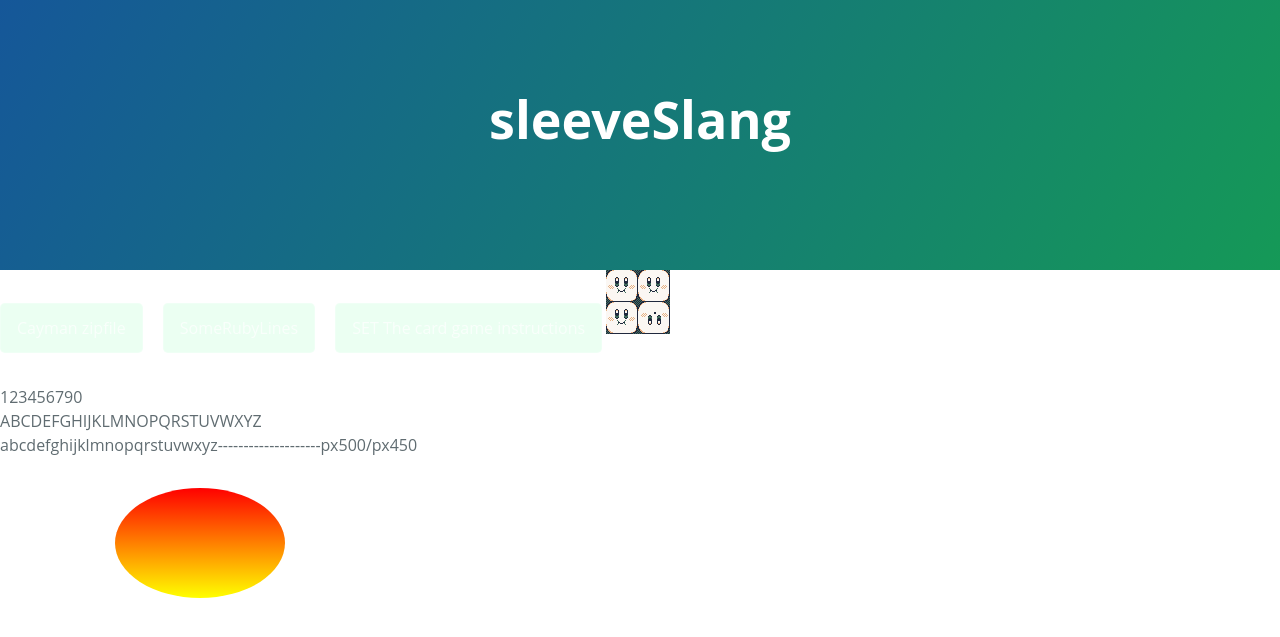
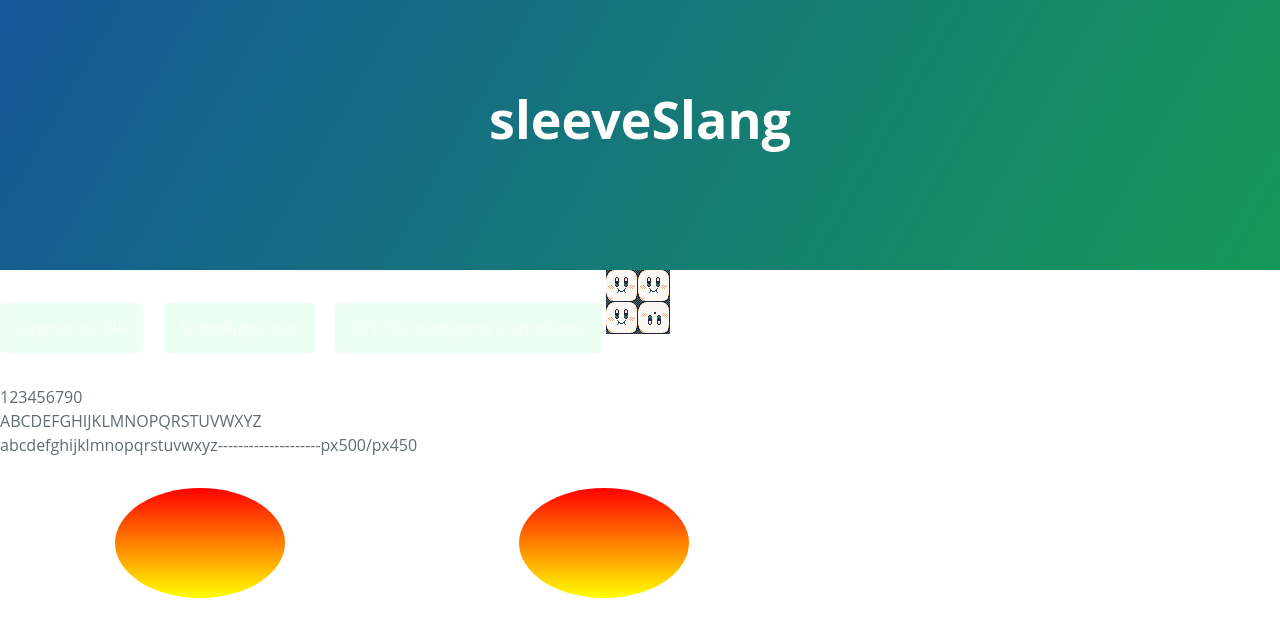
Before and after one commit to ledlightjungledStefan/Osterei, a Jekyll site: the page built from RukolaSeiteEins.markdown, in a window 1280 px wide. Shown: the top 637 px of the page. Built offline with Jekyll 4.4.1, drawn with Linux system fonts in a browser that asks for light colours.

Commit message:
Update publicdomainfolder.html

```diff
--- a/_layouts/publicdomainfolder.html
+++ b/_layouts/publicdomainfolder.html
@@ -37,6 +37,17 @@ abcdefghijklmnopqrstuvwxyz--------------------px500/px450</p>
     </linearGradient>
   </defs>
   <ellipse cx="200" cy="70" rx="85" ry="55" fill="url(#grad2)" />
+        <use x="50" />
+</svg>
+        <svg height="150" width="400">
+  <defs>
+    <linearGradient id="grad2" x1="0%" y1="0%" x2="0%" y2="100%">
+      <stop offset="0%" style="stop-color:rgb(255,0,0);stop-opacity:1" />
+      <stop offset="100%" style="stop-color:rgb(255,255,0);stop-opacity:1" />
+    </linearGradient>
+  </defs>
+  <ellipse cx="200" cy="70" rx="85" ry="55" fill="url(#grad2)" />
+        <use x="200" />
 </svg>
 <!--section class="content">
     {{ content }}
```
